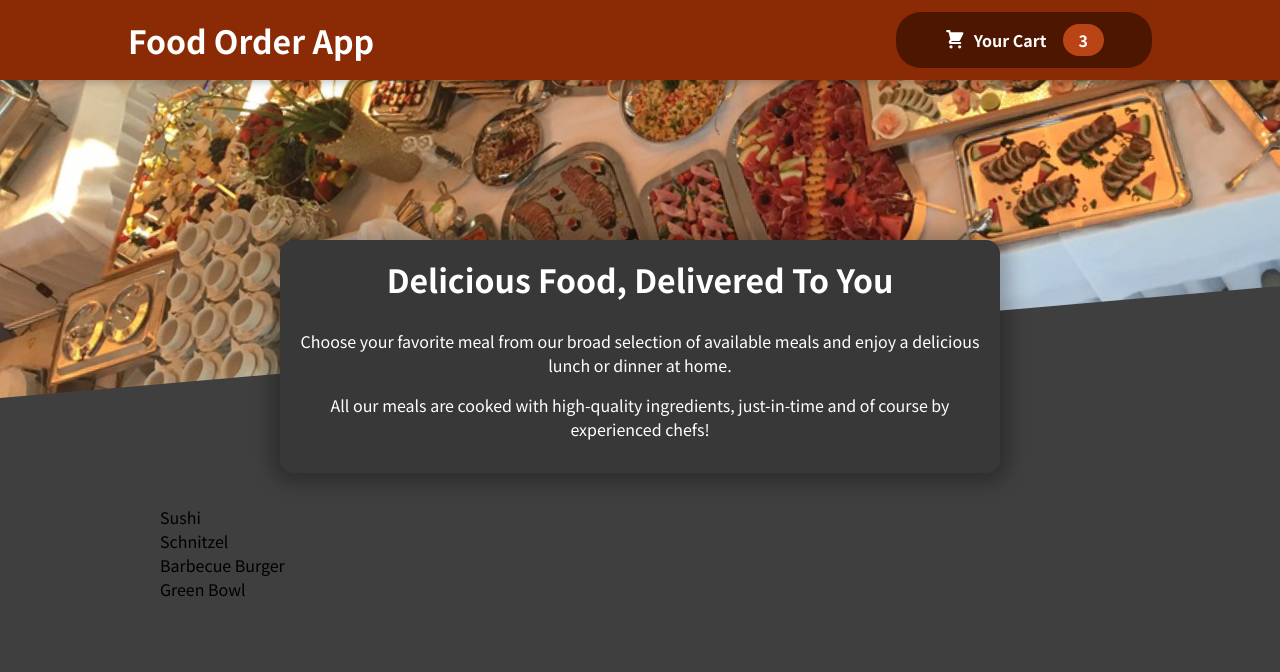
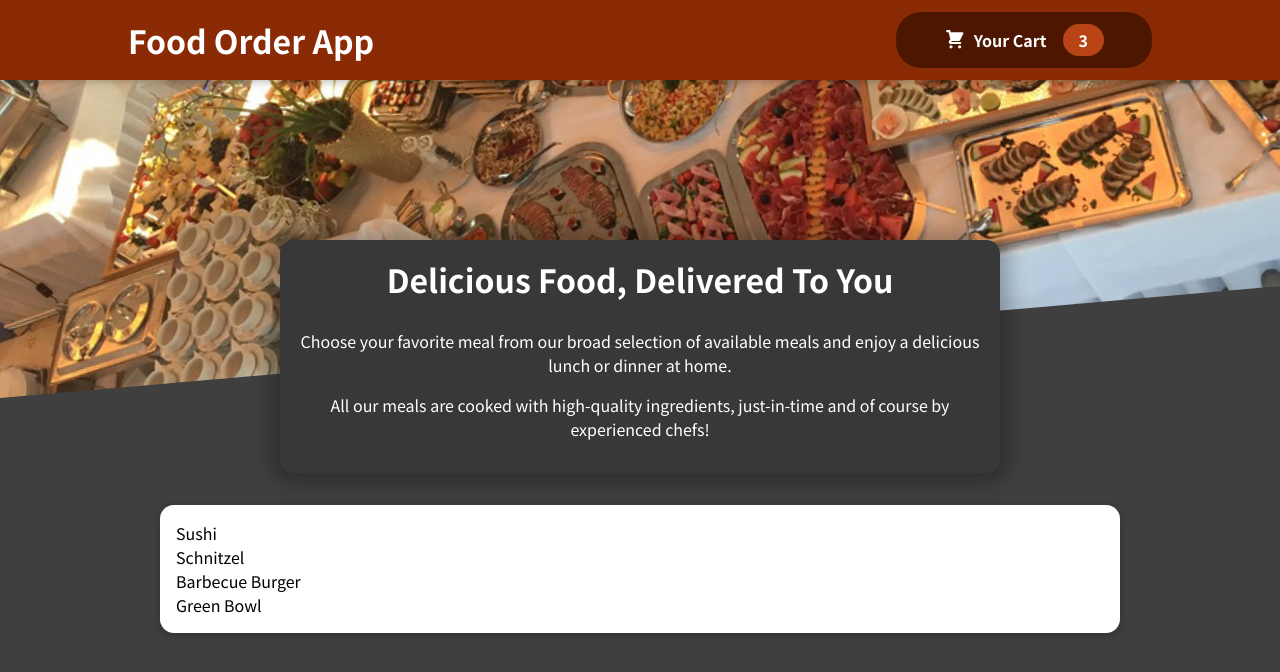
Before and after one commit to mohamuhsin/food-order-app, a React (Create React App) app: page / in a window 1280 px wide. Shown: the top 672 px of the page. Built offline with nearby package versions, Linux system fonts and the light colour scheme.

Commit message:
created card wrapper

```diff
--- a/src/components/Meals/AvailableMeals.js
+++ b/src/components/Meals/AvailableMeals.js
@@ -1,7 +1,7 @@
 import React from "react";
 
 import classes from "./AvailableMeals.module.css";
-
+import Card from "../UI/Card";
 const DUMMY_MEALS = [
   {
     id: "m1",
@@ -32,7 +32,9 @@
   const mealsList = DUMMY_MEALS.map((meal) => <li>{meal.name}</li>);
   return (
     <section className={classes.meals}>
-      <ul>{mealsList}</ul>
+      <Card>
+        <ul>{mealsList}</ul>
+      </Card>
     </section>
   );
 };
--- /dev/null
+++ b/src/components/UI/Card.js
@@ -0,0 +1,7 @@
+import classes from "./Card.module.css";
+
+const Card = (props) => {
+  return <div className={classes.card}>{props.children}</div>;
+};
+
+export default Card;
--- /dev/null
+++ b/src/components/UI/Card.module.css
@@ -0,0 +1,6 @@
+.card {
+    padding: 1rem;
+    box-shadow: 0 2px 8px rgba(0, 0, 0, 0.25);
+    border-radius: 14px;
+    background-color: white;
+}
```
